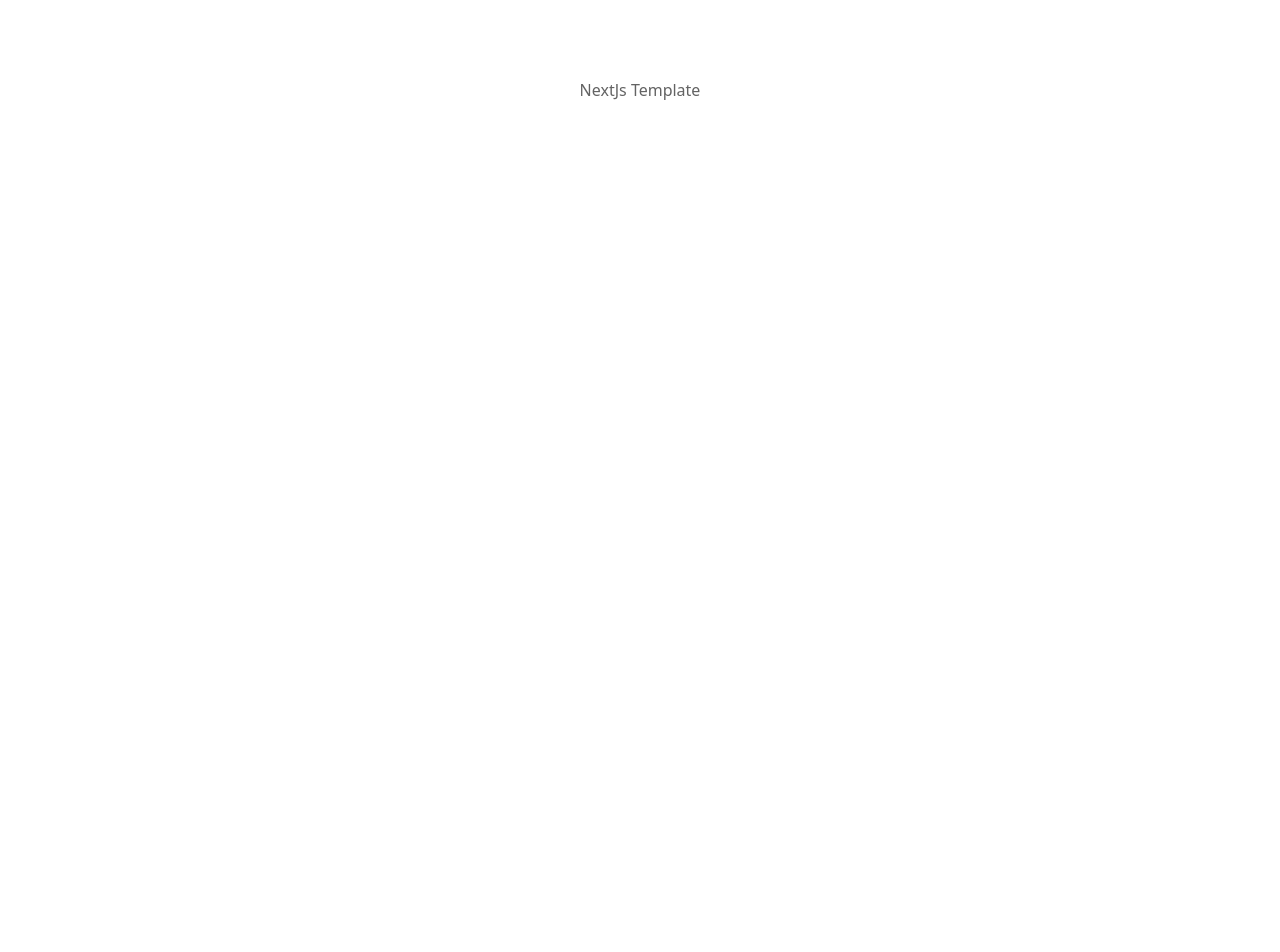
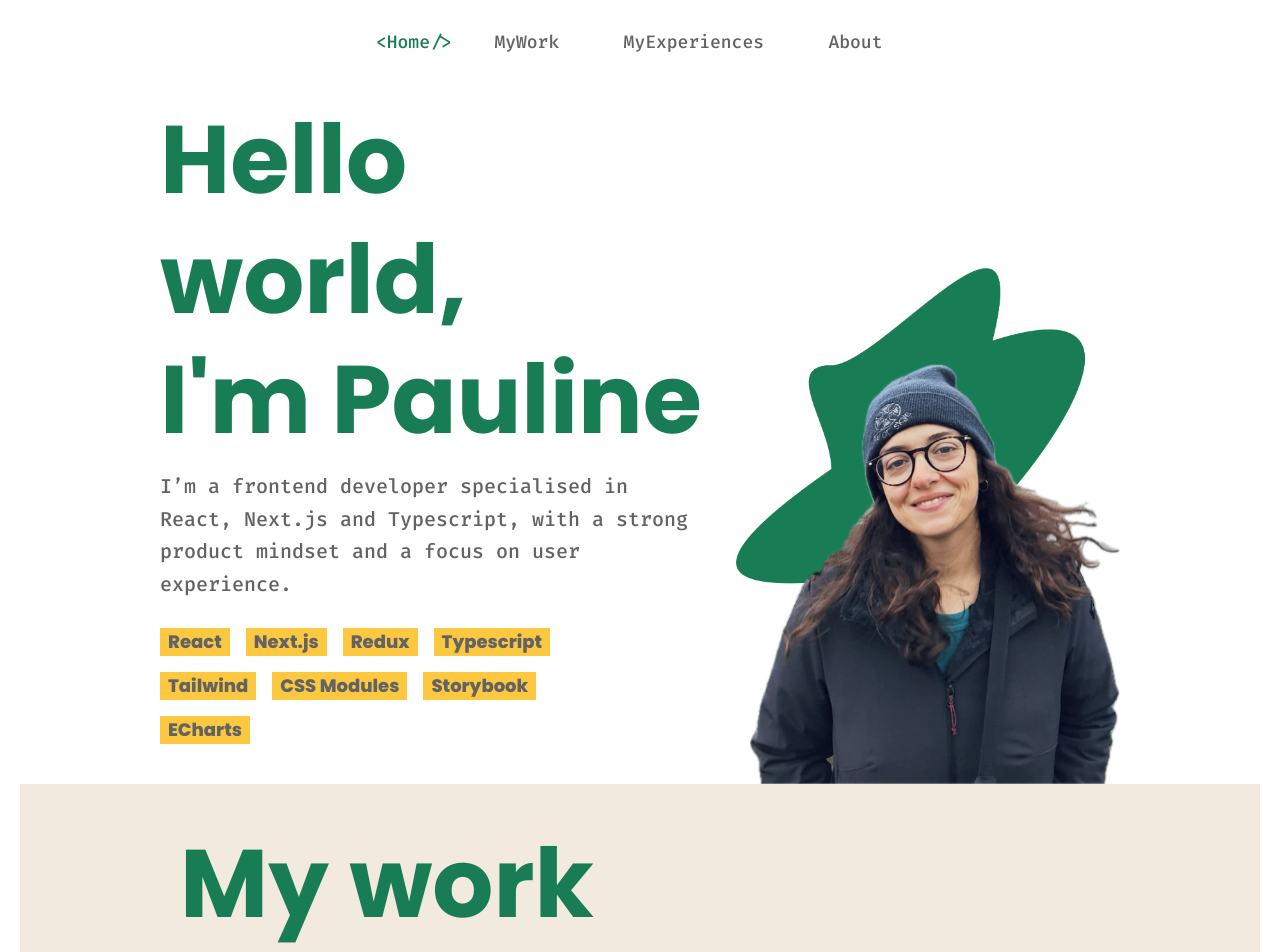
Before and after one commit to rohmerpauline/portfolio, a Next.js app: page / in a window 1280 px wide. Shown: the top 952 px of the page. Before the commit the page ends 800 px from the top, so only its background shows below. Built offline with nearby package versions, Linux system fonts and the light colour scheme.

Commit message:
feat: use all components and assemble page

```diff
--- a/app/layout.tsx
+++ b/app/layout.tsx
@@ -1,15 +1,18 @@
 import type { Metadata } from 'next';
 import { Fira_Code, Poppins } from 'next/font/google';
 
+import { Footer } from './components/Footer/Footer';
+import { Header } from './components/Header/Header';
 import './globals.css';
 
 const poppins = Poppins({
-  weight: '400',
+  weight: ['100', '200', '300', '400', '500', '600', '700', '800', '900'],
   subsets: ['latin'],
   variable: '--font-poppins',
 });
 
 const firaCode = Fira_Code({
+  weight: ['300', '400', '500', '600', '700'],
   subsets: ['latin'],
   variable: '--fira-code',
 });
@@ -27,9 +30,11 @@ export default function RootLayout({
   return (
     <html lang="en">
       <body
-        className={`${poppins.variable} ${firaCode.variable} $ antialiased`}
+        className={`${poppins.variable} ${firaCode.variable} $ antialiased relative`}
       >
+        <Header />
         {children}
+        <Footer />
       </body>
     </html>
   );
--- a/app/page.tsx
+++ b/app/page.tsx
@@ -1,8 +1,15 @@
+import { About } from './components/About/About';
+import { HeroContainer } from './components/HeroContainer/HeroContainer';
+import { MyExperience } from './components/MyExperience/MyExperience';
+import { MyWork } from './components/MyWork/MyWork';
 
 export default function Home() {
   return (
-    <div className='font-sans grid grid-rows-[20px_1fr_20px] items-center justify-items-center min-h-screen p-8 pb-20 gap-16 sm:p-20'>
-      NextJs Template
+    <div className="">
+      <HeroContainer />
+      <MyWork />
+      <MyExperience />
+      <About />
     </div>
   );
 }
```
